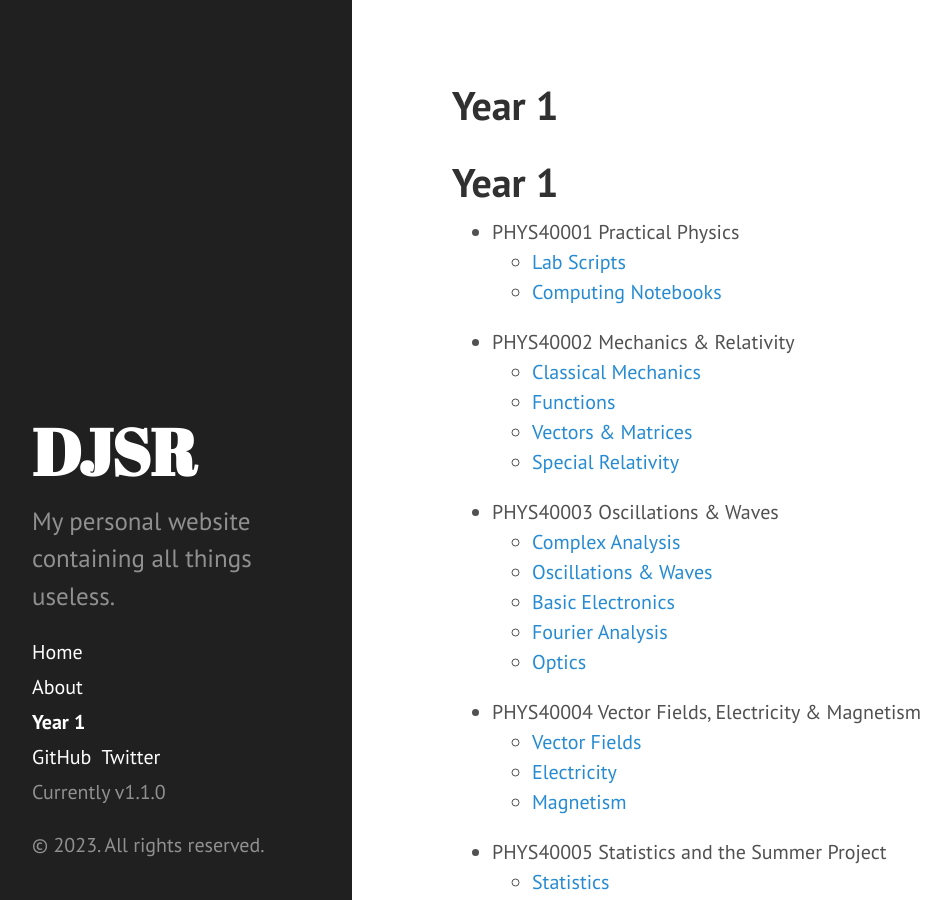
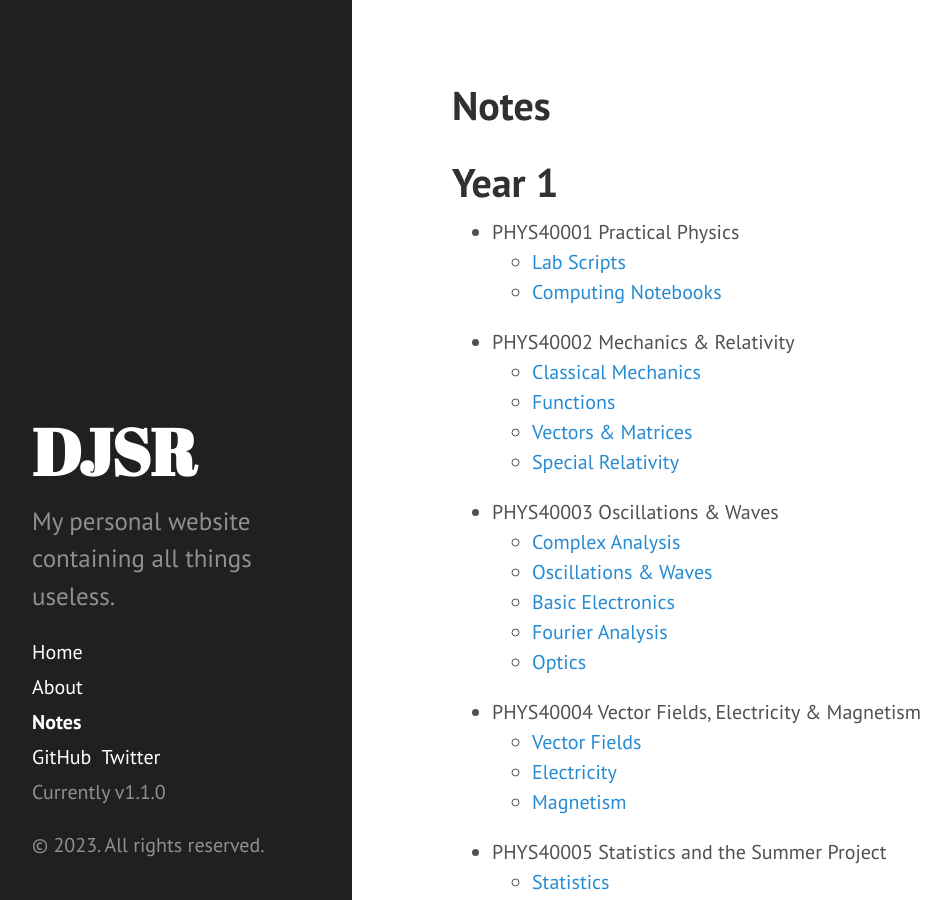
Before and after one commit to dansomrob/dansomrob.github.io, a Jekyll site: the page built from notes/index.md, in a window 1280 px wide and 900 px high. Shown: the whole window, without its empty margins (8-959 px from the left). Built offline with Jekyll 4.4.1, drawn with Linux system fonts in a browser that asks for light colours.

Commit message:
Update index.md

```diff
--- a/notes/index.md
+++ b/notes/index.md
@@ -1,6 +1,6 @@
 ---
 layout: page
-title: Year 1
+title: Notes
 ---
 # Year 1
 
```
